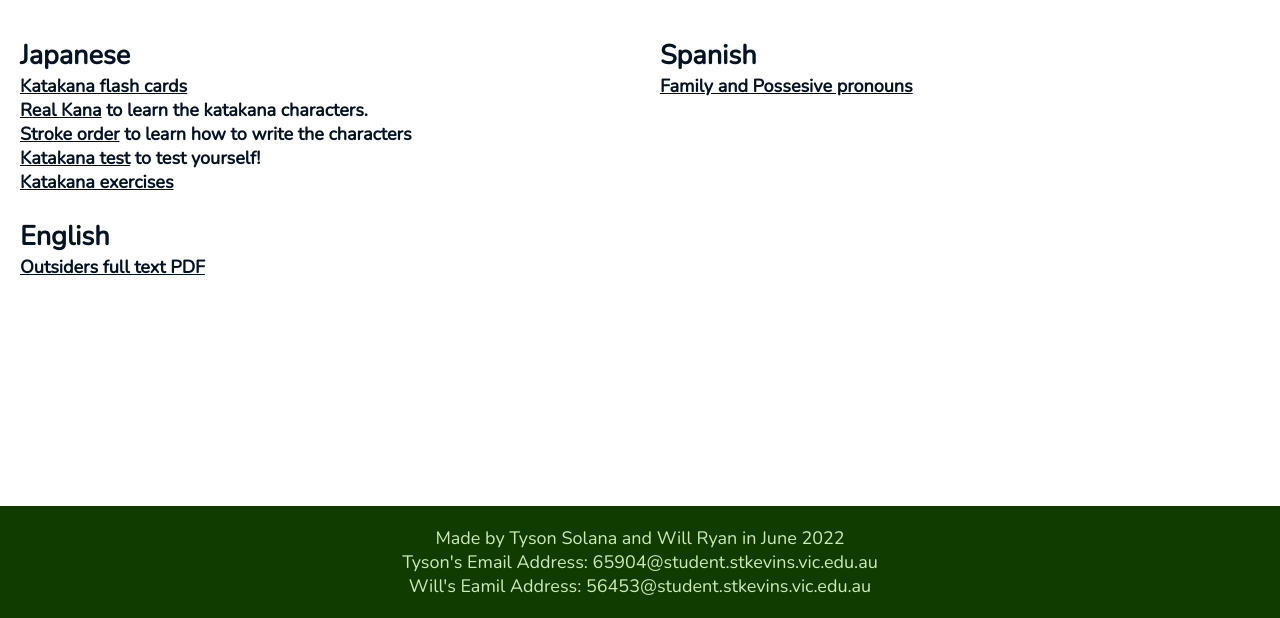
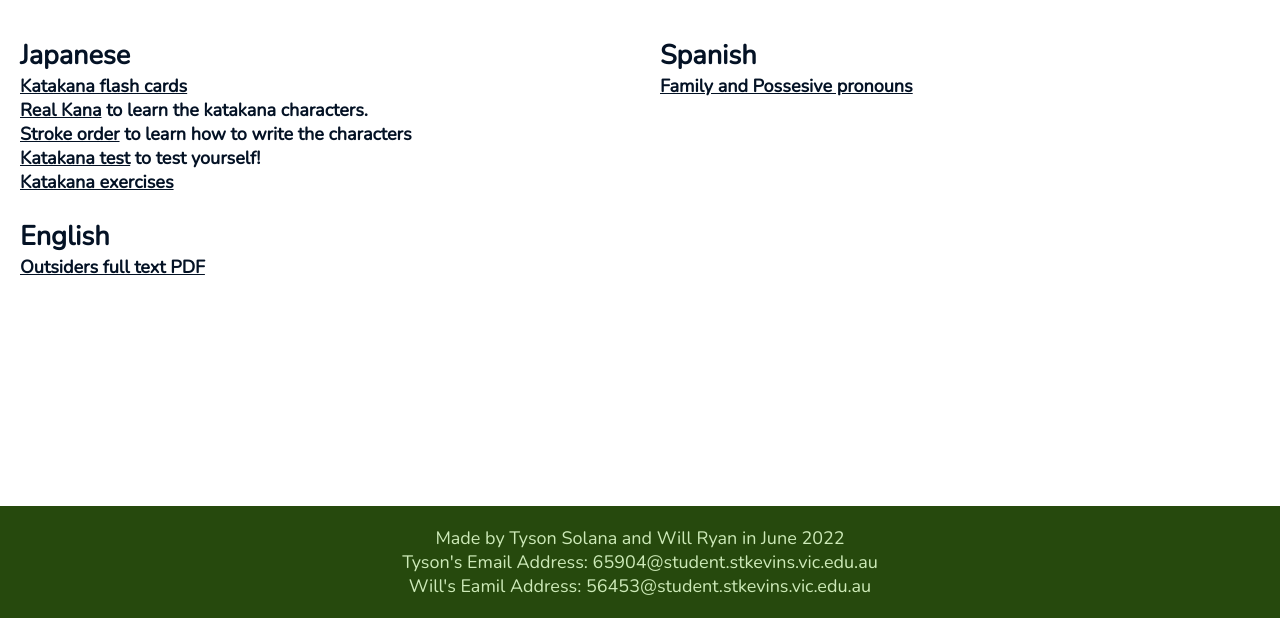
Before and after one commit to Pesky-codes/pesky-codes.github.io, a plain HTML site: page index.html in a window 1280 px wide. Shown: the part 232-850 px from the top of the page. Drawn offline with nearby package versions, Linux system fonts and the light colour scheme.

Commit message:
changed footer colour

```diff
--- a/styles3.css
+++ b/styles3.css
@@ -72,7 +72,7 @@ body{
 
 
 .footer {
-	background-color:#113c00;
+	background-color:#26490D;
 	grid-row:5/6;
 	grid-column:1/3;
 	padding:20px;
```
